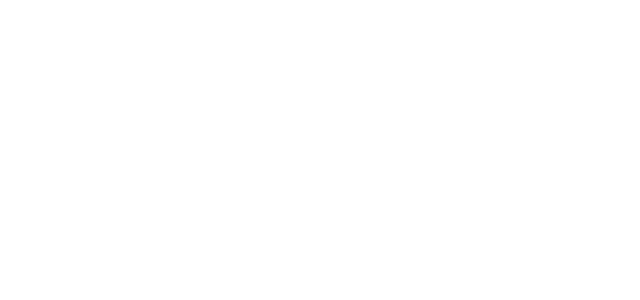
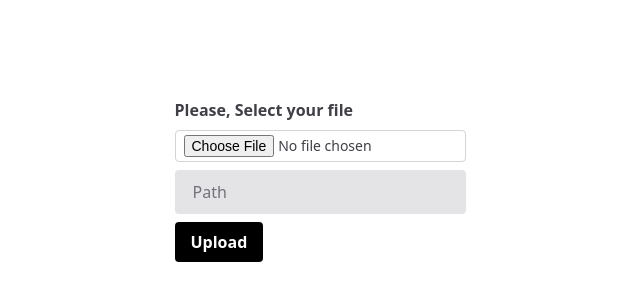
Before and after one commit to reberni/MRVisuals, a Next.js app: page /upload in a window 1280 px wide. Before the commit this address had no page. Shown: the part 214-514 px from the top of the page, without its empty margins (320-960 px from the left). Built offline with nearby package versions, Linux system fonts and the light colour scheme.

Commit message:
cursor pointer

```diff
--- /dev/null
+++ b/pages/upload.js
@@ -0,0 +1,60 @@
+import { storage } from "firebase/clientAPP"
+import { ref, uploadBytes } from "firebase/storage"
+import { useState } from "react"
+import { useForm } from "react-hook-form";
+
+
+export default function Test() {
+
+    const {
+        register,
+        handleSubmit,
+        formState: { errors },
+      } = useForm();
+    const [image, setImage] = useState("hallo")
+
+
+    const onSubmit = (data) => {
+        console.log(data.path)
+        const path = data.path
+        const newdata = path.toString()
+        if (image == null) {
+            return
+        }
+        else {
+            const reference = ref(storage, `/${newdata.toLowerCase()}/${image.name}`)
+            uploadBytes(reference, image)
+        }
+    }
+
+    return (
+        <>
+            <div className="flex justify-center items-center h-screen">
+                <div className="mb-3 w-96">
+                    <label htmlFor="formFileSm" className="form-label inline-block mb-2 text-gray-700 font-bold">Please, Select your file</label>
+                    <input className="form-control
+          block
+          w-full
+          px-2
+          py-1
+          text-sm
+          font-normal
+          text-gray-700
+          bg-white bg-clip-padding
+          border border-solid border-gray-300
+          rounded
+          transition
+          ease-in-out
+          m-0
+          focus:text-gray-700 focus:bg-white focus:border-blue-600 focus:outline-none" id="formFileSm" type="file" onChange={(e) => { setImage(e.target.files[0]) }} />
+                    <form onSubmit={handleSubmit(onSubmit)}>
+                    <div className="md:w-2/3">
+                        <input className="mt-2 bg-gray-200 appearance-none border-2 border-gray-200 rounded w-full py-2 px-4 text-gray-700 leading-tight focus:outline-none focus:bg-white focus:border-purple-500" id="inline-full-name" type="text" placeholder="Path" {...register('path')}/>
+                    </div>
+                    <input type="submit" className='bg-black text-white font-bold py-2 px-4 rounded mt-2 cursor-pointer' value="Upload"/>
+                    </form>
+                </div>
+            </div>
+        </>
+    )
+}
```
